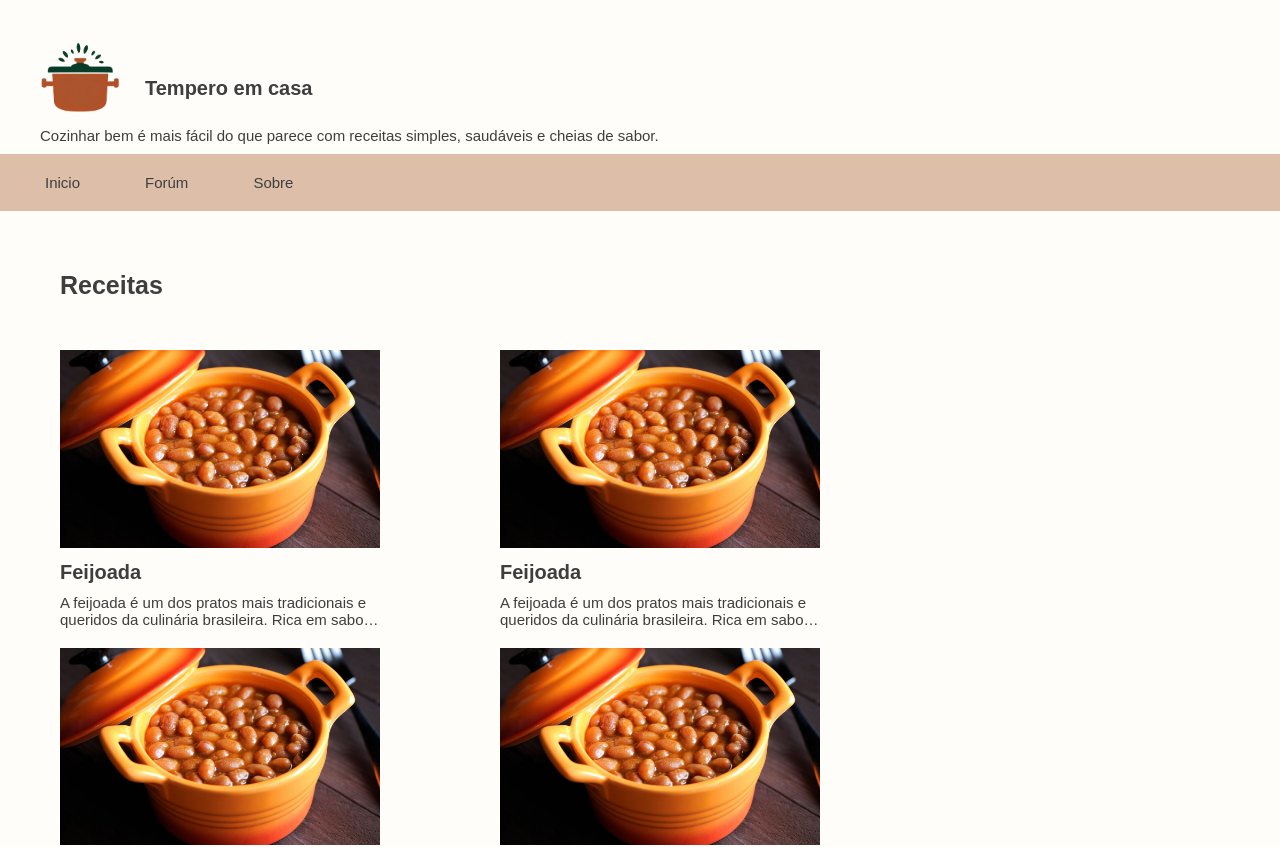
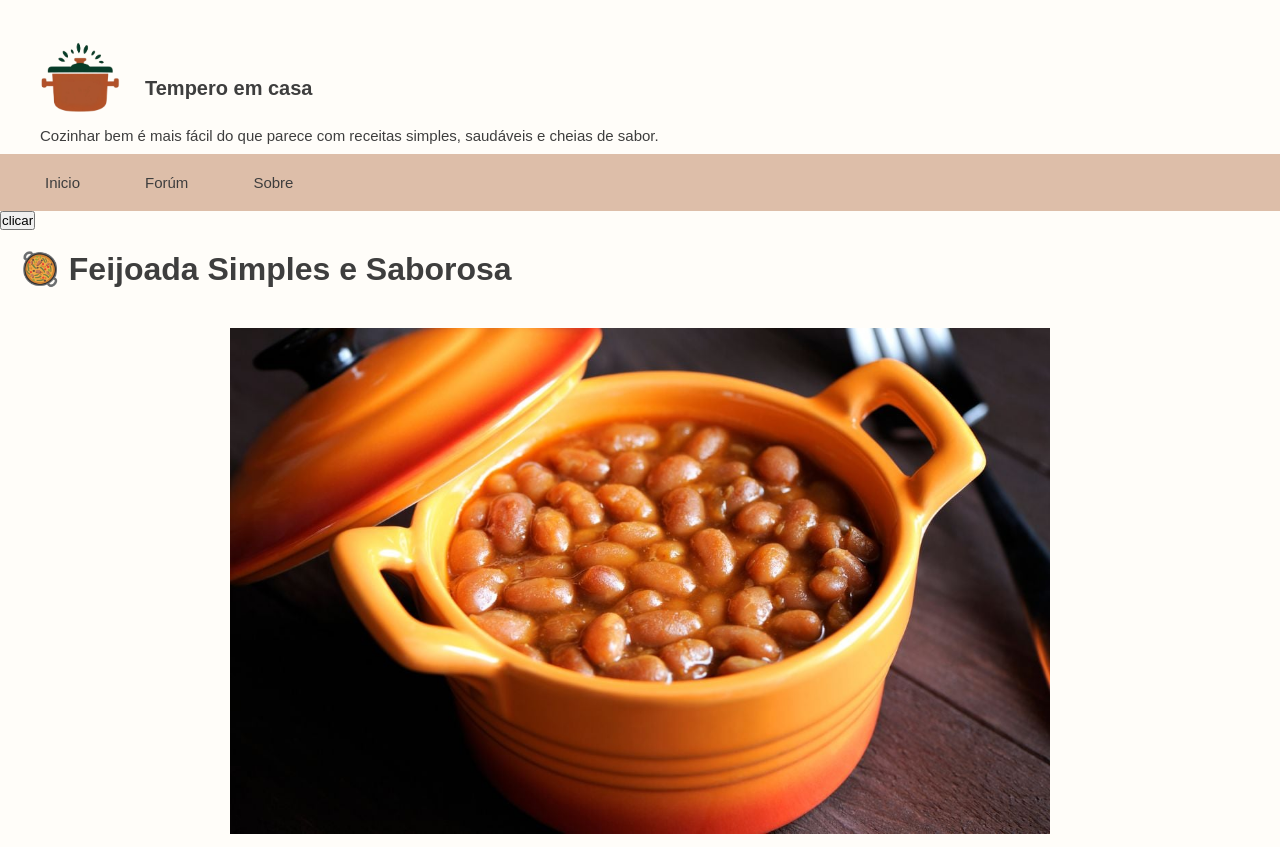
Before and after one commit to Israel-w-costa/tempero_caseiro, a React (Vite) app: page /pages/Recipal/1 in a window 1280 px wide. Shown: the top 847 px of the page. Built offline with nearby package versions, Linux system fonts and the light colour scheme.

Commit message:
usando o react router dom

```diff
--- a/package.json
+++ b/package.json
@@ -12,7 +12,8 @@
   "dependencies": {
     "lucide-react": "^0.525.0",
     "react": "^19.1.0",
-    "react-dom": "^19.1.0"
+    "react-dom": "^19.1.0",
+    "react-router-dom": "^7.6.3"
   },
   "devDependencies": {
     "@eslint/js": "^9.30.1",
--- a/src/components/CardRecipal/index.tsx
+++ b/src/components/CardRecipal/index.tsx
@@ -1,6 +1,7 @@
 import styles from'./styles.module.css'
 import recipalCards from '../RecipalInfo/RecipalCards'
 import type {TypeRecipal} from '../RecipalInfo/TypeRecipal'
+import { Link } from 'react-router-dom'
 
 
 export default function CardRecipal  () {
@@ -12,6 +13,7 @@ export default function CardRecipal  () {
 //     }
 
   return (
+    // <Link to={`/receita/${recipalCard.id}`}>Ver receita</Link> // ✅ Isso gera "/receita/1"
     <>
      <h1 className={styles.recitas_texto}>Receitas</h1>
    {recipalCards.map( (recipalCard:TypeRecipal) => (
@@ -19,11 +21,15 @@ export default function CardRecipal  () {
    <div className={styles.container_recitas}
     // onClick={()=>hendleRecipalCard(recipalCard.id)
      key={recipalCard.id}>
-    <a href='#' className={styles.container_imagem_recitas}>
+    {/* <a href='#' className={styles.container_imagem_recitas}> */}
+    <Link to={`../../pages/Recipal/${recipalCard.id}` }>
+      <div className={styles.container_imagem_recitas}>
       <img src={recipalCard.imagem} alt={recipalCard.subtitulo}/>
       <h3>{recipalCard.tituloPrincipal}</h3>
       <p>{recipalCard.introducao}</p>
-    </a>
+      </div>
+    </Link>
+    {/* </a> */}
     </div>
    ))}
     </>
--- a/src/main.tsx
+++ b/src/main.tsx
@@ -1,9 +1,17 @@
+import {  createBrowserRouter, RouterProvider} from "react-router-dom"
 import { StrictMode } from 'react'
 import { createRoot } from 'react-dom/client'
 import App from './App.tsx'
+// import Inicio from "./pages/Inicio/index.tsx";
+import Recipal from "./pages/Recipal/index.tsx";
+
+const router = createBrowserRouter ([
+  {path:"/",element:<App/>},
+  {path:"pages/Recipal/:id", element :<Recipal/>}
+])
 
 createRoot(document.getElementById('root')!).render(
   <StrictMode>
-    <App />
+     <RouterProvider router={router}/>
   </StrictMode>,
 )
--- a/src/pages/Recipal/index.tsx
+++ b/src/pages/Recipal/index.tsx
@@ -2,17 +2,18 @@ import MainLayout from '../../templates/MainLayout'
 import styles from './style.module.css'
 import recipalCards from '../../components/RecipalInfo/RecipalCards'
 import type  {TypeRecipal} from '../../components/RecipalInfo/TypeRecipal'
+import { useParams } from 'react-router-dom'
 
 export default function Recipal() {
-
+const {id} = useParams()
 
 
   return (
     <MainLayout>
-      <button onClick={() => console.log( "oi")}>clicar</button>
+      <button onClick={() => console.log(  id)}>clicar</button>
       {recipalCards.map((recipalCard:TypeRecipal) => (
         <div className={styles.container_recipal} key={recipalCard.id}>
-          {recipalCard.id == 1?
+          {recipalCard.id.toString() == id?
             <>
               <h1>{recipalCard.subtitulo}</h1>
               <img src={recipalCard.imagem} />
```
Also changed, not shown: 1 other file (tests, documents, lock files or other folders).
